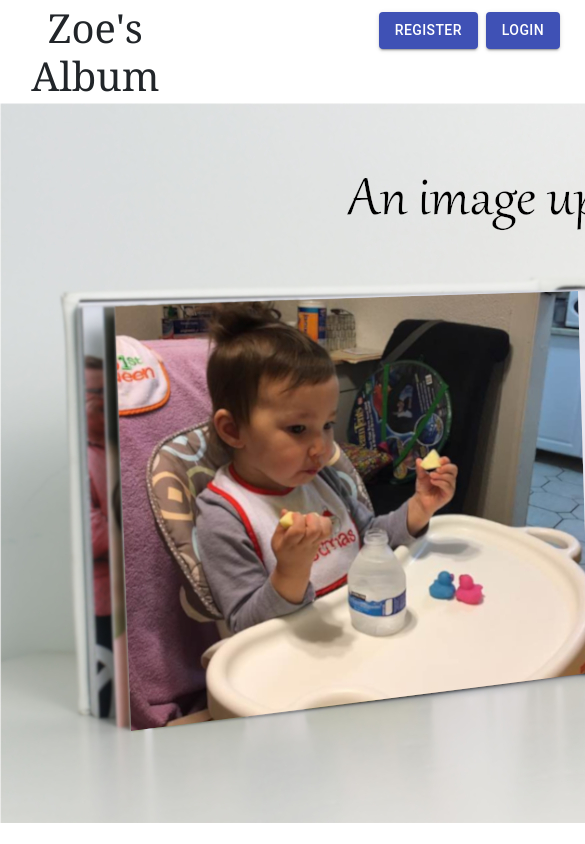
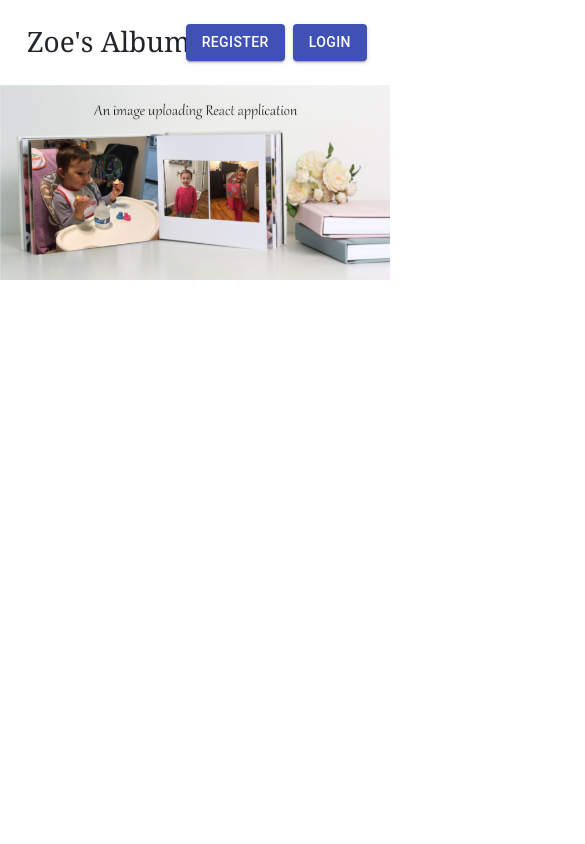
Before and after one commit to john-rhee/Zoe-F, a React (Create React App) app in the folder zoe-website/: page / in a window 390 px wide. Shown: the top 844 px of the page, 585 px wide, since content can reach past the window. Built offline with nearby package versions, Linux system fonts and the light colour scheme.

Commit message:
styling update

```diff
--- a/zoe-website/src/App.css
+++ b/zoe-website/src/App.css
@@ -1,41 +1,11 @@
+* {
+  box-sizing: border-box;
+
+}
+
 .App {
   text-align: center;
 
-}
-
-.App-logo {
-  height: 40vmin;
-  pointer-events: none;
-}
-
-@media (prefers-reduced-motion: no-preference) {
-  .App-logo {
-    animation: App-logo-spin infinite 20s linear;
-  }
-}
-
-.App-header {
-  background-color: #282c34;
-  min-height: 100vh;
-  display: flex;
-  flex-direction: column;
-  align-items: center;
-  justify-content: center;
-  font-size: calc(10px + 2vmin);
-  color: white;
-}
-
-.App-link {
-  color: #61dafb;
-}
-
-@keyframes App-logo-spin {
-  from {
-    transform: rotate(0deg);
-  }
-  to {
-    transform: rotate(360deg);
-  }
 }
 
 .logButtonO {
@@ -53,15 +23,16 @@
 .dash {
   display: flex;
   flex-direction: row;
-  margin-left: 8%;
+  padding-left: 2%;
+
 }
 
 .title {
   align-content: flex-start;
-  margin-right: 60%;
   margin-top: 1%;
   margin-bottom: 1%;
   font-family: Georgia, 'Times New Roman', Times, serif;
+
 }
 
 .registerDiv {
@@ -136,3 +107,75 @@
   flex-direction: column;
   align-items: center;
 }
+
+.mainImage {
+
+  width: 100%;
+
+}
+
+.upImage {
+
+  max-width: 100%;
+
+}
+
+.navButton {
+
+  display: flex;
+  flex-direction: row;
+  justify-content: flex-end;
+  width: 80%;
+
+}
+
+@media(max-width: 435px){
+
+  .title {
+    height: 20%;
+    margin-top: 5%;
+    margin-bottom: 5%;
+    margin-left: 5%;
+    display: flex;
+    align-items: center;
+    /* justify-content: center; */
+    font-size:28px;
+    width:50%;
+
+   }
+
+  .title3 {
+   font-size:25px
+  }
+
+  .allList {
+    font-size:20px
+   }
+
+   .title4 {
+    font-size:20px
+  }
+
+  .title5 {
+    font-size:13px
+  }
+
+  .dash {
+    display: flex;
+    flex-direction: row;
+    align-items: center;
+    padding-left: 2%;
+
+
+  }
+
+  .navButton {
+
+    display: flex;
+    flex-direction: row;
+    justify-content: flex-end;
+    width: 40%;
+
+  }
+
+}
--- a/zoe-website/src/App.js
+++ b/zoe-website/src/App.js
@@ -40,22 +40,26 @@ function App() {
 
               <h1 class="title" >Zoe's Album</h1>
 
+              <div class="navButton">
+
                 <div>
                   <Link to='/login' onClick ={() => localStorage.clear()} style={!localStorage.getItem ('token') ? {display: 'none'} : {color: "#313D5A"}}>
-                <Button my={1.5} mx={0.5} variant="contained" color="primary" onClick ={() => window.location.reload(true)}>Log out</Button>
+                  <Button my={3} ml={2} variant="contained" color="primary" onClick ={() => window.location.reload(true)}>Log out</Button>
                   </Link>
                 </div>
 
                 <div>
                   <Link to='/register' style={!localStorage.getItem('token') ? {color: "#313D5A"} : { display: 'none' }}>
-                <Button my={1.5} mx={0.5} variant="contained" color="primary">Register</Button>
+                  <Button my={3} mx={0.5} variant="contained" color="primary">Register</Button>
                   </Link>
                 </div>
 
                 <div>
                   <Link to='/login' style={!localStorage.getItem('token') ? {color: "#313D5A"} : { display: 'none' }}>
-                <Button my={1.5} mx={0.5} variant="contained" color="primary">Login</Button>
+                  <Button my={3} mx={0.5} variant="contained" color="primary">Login</Button>
                   </Link>
+                </div>
+
               </div>
 
             </div>
@@ -63,7 +67,7 @@ function App() {
             <Route path='/register' component={Register} />
             <Route path='/login' component={Login} />
 
-            <img src = {hPicture}/>
+            <img class="mainImage" src = {hPicture}/>
 
         </div>
 
--- a/zoe-website/src/components/AllLists.js
+++ b/zoe-website/src/components/AllLists.js
@@ -139,7 +139,7 @@ function AllLists(props) {
                     if (url == dPicture) {
                         return (
                          <div>
-                             <img src = {url}/>
+                             <img class="mainImage" src = {url}/>
                          </div>
                         )
                     } else {
@@ -161,7 +161,7 @@ function AllLists(props) {
             </div>
 
             <h3 class="title4">Upload pictures here</h3>
-            <h7>*Upload only jpeg, jpg, png, gif file under size 5MB</h7>
+            <h7 class="title5">*Upload only jpeg, jpg, png, gif file under size 5MB</h7>
 
             <input class="margin" type="file" onChange={fileSelectHandler}/>
 
--- a/zoe-website/src/components/SinglePicture.js
+++ b/zoe-website/src/components/SinglePicture.js
@@ -55,7 +55,7 @@ function SinglePicture(props) {
 
         <div>
 
-            <img src = {image_url}/>
+            <img class="upImage" src = {image_url}/>
             <h2 class="allList">{title}</h2>
             <h3 class="allList">{descript}</h3>
 
```
Also changed, not shown: zoe-website/src/images/bg2.jpg. Lines whose indentation alone changed are shown as unchanged.
